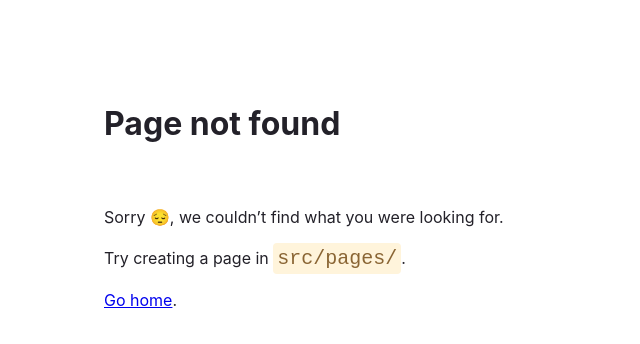
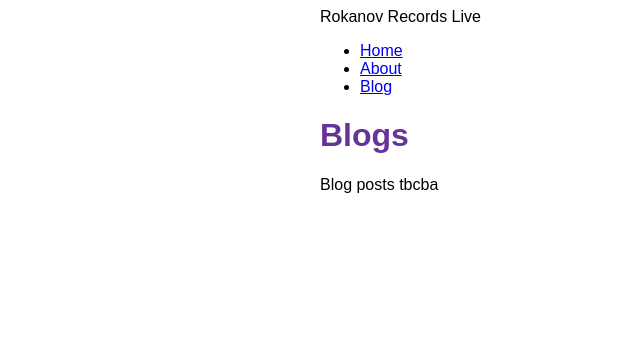
Before and after one commit to nik-davis/rokanov-records-live, a Gatsby site: page /blog in a window 1280 px wide. Before the commit this address had no page. Shown: the whole page, without its empty margins (0-640 px from the left). Built offline with nearby package versions, Linux system fonts and the light colour scheme; Gatsby itself is replaced by a stand-in of ours.

Commit message:
Begin blogs

```diff
--- a/src/components/layout.js
+++ b/src/components/layout.js
@@ -35,6 +35,11 @@
               About
             </Link>
           </li>
+          <li className={navLinkItem}>
+            <Link to="/blog" className={navLinkText}>
+              Blog
+            </Link>
+          </li>
         </ul>
       </nav>
       <main>
--- /dev/null
+++ b/src/pages/blog.js
@@ -0,0 +1,15 @@
+import * as React from 'react'
+import Layout from '../components/layout'
+import Seo from '../components/seo'
+
+const BlogPage = () => {
+  return (
+    <Layout pageTitle="Blogs">
+      <p>Blog posts tbcba</p>
+    </Layout>
+  )
+}
+
+export const Head = () => <Seo title="Blogs" />
+
+export default BlogPage
```
